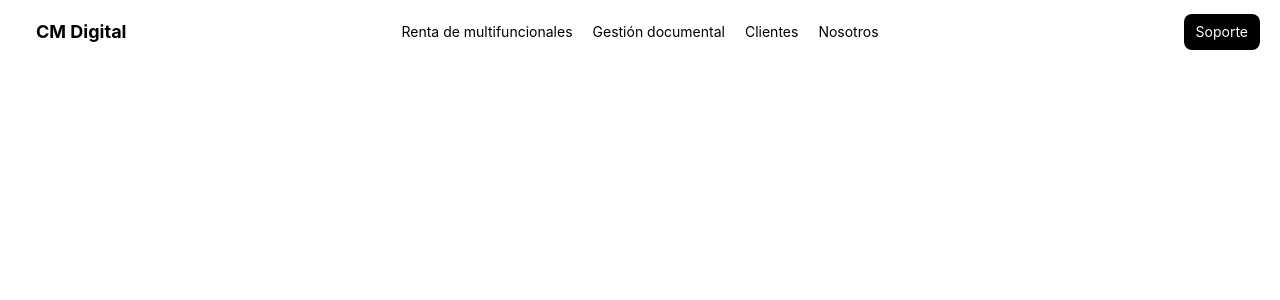
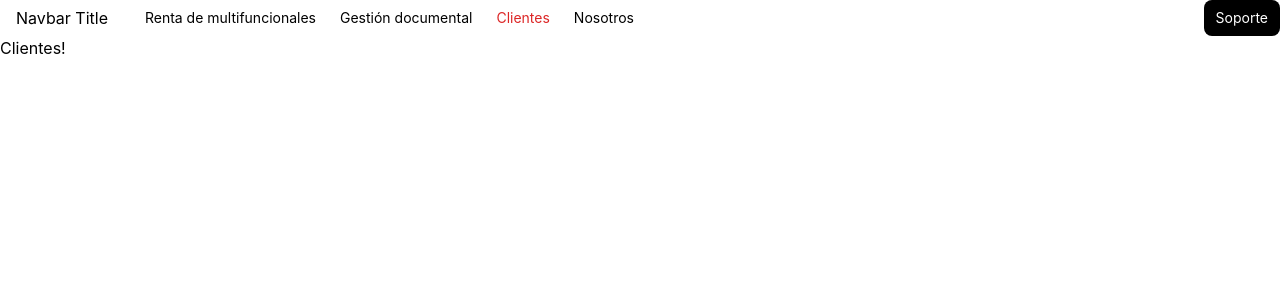
Before and after one commit to jpablocruz/cmdigital, a React (Create React App) app: page /clientes in a window 1280 px wide. Shown: the top 300 px of the page. Built offline with nearby package versions, Linux system fonts and the light colour scheme.

Commit message:
making changes on navbar

```diff
--- /dev/null
+++ b/src/components/Clientes.tsx
@@ -0,0 +1,7 @@
+import React from "react";
+
+const Clientes = () => {
+ return <div>Clientes!</div>;
+};
+
+export default Clientes;
--- /dev/null
+++ b/src/components/GestDoc.tsx
@@ -0,0 +1,7 @@
+import React from "react";
+
+const GestDoc = () => {
+ return <div>GestDoc!</div>;
+};
+
+export default GestDoc;
--- a/src/components/Navbar.tsx
+++ b/src/components/Navbar.tsx
@@ -1,51 +1,51 @@
 import React from "react";
 import { Navlink } from "../interfaces/links";
+import { NavLink } from "react-router-dom";
 
 const Navbar = () => {
  const NavegationLinks: Navlink[] = [
   { name: "Renta de multifuncionales", link: "/renta-multifuncionales" },
   { name: "Gestión documental", link: "/gestion-documental" },
-  { name: "Clientes", link: "/gestion-documental" },
-  { name: "Nosotros", link: "/gestion-documental" },
+  { name: "Clientes", link: "/clientes" },
+  { name: "Nosotros", link: "/nosotros" },
  ];
  return (
-  <div className="navbar bg-white px-5 py-2">
-   <div className="navbar-start">
-    <div className="dropdown text-black">
-     <div tabIndex={0} role="button" className="btn btn-ghost lg:hidden">
+  <div className="drawer text-black">
+   <input id="my-drawer-3" type="checkbox" className="drawer-toggle" />
+   <div className="drawer-content flex flex-col">
+    <div className="w-full navbar bg-white">
+     <div className="flex-none lg:hidden">
+      <label
+       htmlFor="my-drawer-3"
+       aria-label="open sidebar"
+       className="btn btn-square btn-ghost"
+      >
        <svg
         xmlns="http://www.w3.org/2000/svg"
-       className="h-5 w-5"
         fill="none"
         viewBox="0 0 24 24"
-       stroke="currentColor"
+        className="inline-block w-6 h-6 stroke-current"
        >
         <path
          strokeLinecap="round"
          strokeLinejoin="round"
          strokeWidth="2"
-        d="M4 6h16M4 12h8m-8 6h16"
-       />
+         d="M4 6h16M4 12h16M4 18h16"
+        ></path>
        </svg>
+      </label>
      </div>
-     <ul
-      tabIndex={0}
-      className="menu menu-md absolute dropdown-content mt-3 z-[1] w-96 bg-gray-100"
-     >
-      {NavegationLinks.map((link) => (
-       <li className="group py-3 px-3 border-b-2 border-x-gray-500 font-semibold hover:bg-gray-500 hover:cursor-pointer">
-        <a className="group-hover:text-white">{link.name}</a>
-       </li>
-      ))}
-     </ul>
-    </div>
-    <a className="btn text-lg text-black font-bold"> CM Digital</a>
-   </div>
+     <div className="flex-1 px-2 mx-2">Navbar Title</div>
      <div className="navbar-center hidden lg:flex text-black">
       <ul className="menu menu-horizontal px-1 gap-5">
        {NavegationLinks.map((link) => (
-      <li>
-       <a className="hover:cursor-pointer">{link.name}</a>
+        <li className="border-2 border-white hover:border-b-black">
+         <NavLink
+          className={({ isActive }) => (isActive ? "text-red-600" : "inactive")}
+          to={link.link}
+         >
+          {link.name}
+         </NavLink>
         </li>
        ))}
       </ul>
@@ -54,6 +54,82 @@ const Navbar = () => {
       <a className="btn bg-black text-white h-9 min-h-0 px-3">Soporte</a>
      </div>
     </div>
+    {/* Page content here */}
+   </div>
+   <div className="drawer-side">
+    <label
+     htmlFor="my-drawer-3"
+     aria-label="close sidebar"
+     className="drawer-overlay"
+    ></label>
+    <ul className="menu p-4 w-80 min-h-full bg-base-200">
+     {/* Sidebar content here */}
+     <li>
+      <a>Sidebar Item 1</a>
+     </li>
+     <li>
+      <a>Sidebar Item 2</a>
+     </li>
+    </ul>
+   </div>
+  </div>
+  //   <div className="navbar bg-white px-5 py-2">
+  //    <div className="navbar-start">
+  //     <div className="dropdown text-black">
+  //      <div tabIndex={0} role="button" className="btn btn-ghost lg:hidden">
+  //       <svg
+  //        xmlns="http://www.w3.org/2000/svg"
+  //        className="h-5 w-5"
+  //        fill="none"
+  //        viewBox="0 0 24 24"
+  //        stroke="currentColor"
+  //       >
+  //        <path
+  //         strokeLinecap="round"
+  //         strokeLinejoin="round"
+  //         strokeWidth="2"
+  //         d="M4 6h16M4 12h8m-8 6h16"
+  //        />
+  //       </svg>
+  //      </div>
+  //      <ul
+  //       tabIndex={0}
+  //       className="menu menu-md absolute dropdown-content mt-3 z-[1] w-96 bg-gray-100"
+  //      >
+  //       {NavegationLinks.map((link) => (
+  //        <li className="group py-3 px-3 border-b-2 border-x-gray-500 font-semibold hover:bg-gray-500 hover:cursor-pointer">
+  //         <a className="group-hover:text-white" href={link.link}>
+  //          {link.name}
+  //         </a>
+  //        </li>
+  //       ))}
+  //      </ul>
+  //     </div>
+  //     <NavLink
+  //      to="/"
+  //      className="btn text-lg text-black font-bold hover:cursor-pointer"
+  //     >
+  //      CM Digital
+  //     </NavLink>
+  //    </div>
+  //    <div className="navbar-center hidden lg:flex text-black">
+  //     <ul className="menu menu-horizontal px-1 gap-5">
+  //      {NavegationLinks.map((link) => (
+  //       <li className="border-2 border-white hover:border-b-black">
+  //        <NavLink
+  //         className={({ isActive }) => (isActive ? "text-red-600" : "inactive")}
+  //         to={link.link}
+  //        >
+  //         {link.name}
+  //        </NavLink>
+  //       </li>
+  //      ))}
+  //     </ul>
+  //    </div>
+  //    <div className="navbar-end">
+  //     <a className="btn bg-black text-white h-9 min-h-0 px-3">Soporte</a>
+  //    </div>
+  //   </div>
  );
 };
 
--- /dev/null
+++ b/src/components/Nosotros.tsx
@@ -0,0 +1,7 @@
+import React from "react";
+
+const Nosotros = () => {
+ return <div>Nosotros</div>;
+};
+
+export default Nosotros;
--- /dev/null
+++ b/src/components/RentMulti.tsx
@@ -0,0 +1,7 @@
+import React from "react";
+
+const RentMulti = () => {
+ return <div>RentMulti</div>;
+};
+
+export default RentMulti;
--- a/src/routes.tsx
+++ b/src/routes.tsx
@@ -10,6 +10,10 @@ const Loadable = (Component: any) => (props: JSX.IntrinsicAttributes) => (
 );
 
 const Home = Loadable(lazy(() => import("./components/Home")));
+const Nosotros = Loadable(lazy(() => import("./components/Nosotros")));
+const Clientes = Loadable(lazy(() => import("./components/Clientes")));
+const GestDoc = Loadable(lazy(() => import("./components/GestDoc")));
+const RentMulti = Loadable(lazy(() => import("./components/RentMulti")));
 
 const routes: RouteObject[] = [
  {
@@ -20,6 +24,26 @@ const routes: RouteObject[] = [
     index: true,
     element: <Home />,
    },
+   {
+    index: true,
+    path: "nosotros",
+    element: <Nosotros />,
+   },
+   {
+    index: true,
+    path: "clientes",
+    element: <Clientes />,
+   },
+   {
+    index: true,
+    path: "gestion-documental",
+    element: <GestDoc />,
+   },
+   {
+    index: true,
+    path: "renta-multifuncionales",
+    element: <RentMulti />,
+   },
   ],
  },
 ];
```
Lines whose indentation alone changed are shown as unchanged.
